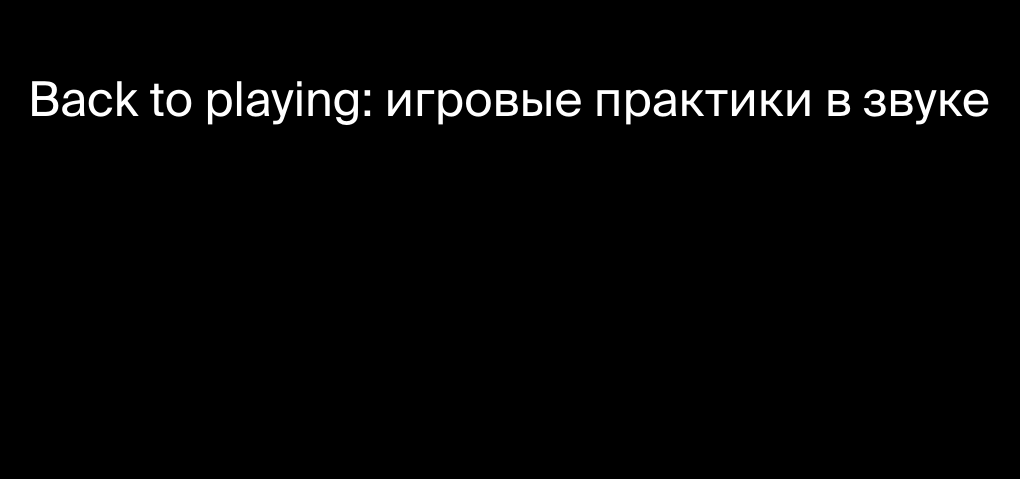
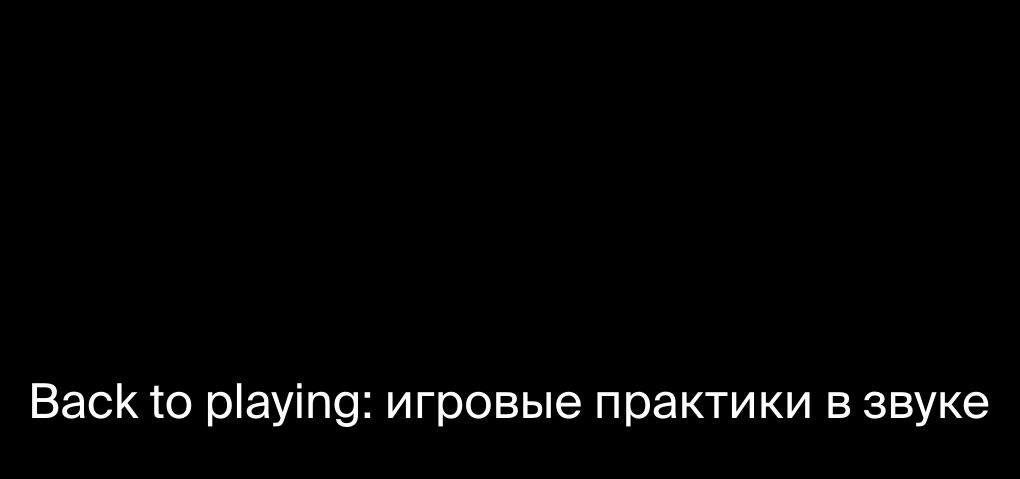
Before and after one commit to denicprotopopov/sound-game, a plain HTML site: page index.html in a window 1280 px wide. Shown: the whole page, without its empty margins (131-1151 px from the left). Drawn offline with Linux system fonts and the light colour scheme.

Commit message:
center text

```diff
--- a/index.html
+++ b/index.html
@@ -7,15 +7,16 @@
     <link rel="stylesheet" type="text/css" href="styles.css">
 </head>
 <body>
-    <div id="intro">
-        <p id="intro-text"></p>
-    </div>
-    <div id="content" style="display: none;">
-        <button id="back-button" style="display: none;">Back</button>
-        <p id="text-block"></p>
-        <div id="text-block-container" style="display: none;">
-            <p id="left-block"></p>
-            <p id="right-block"></p>
+    <div id="container">
+        <div id="intro" class="center-container">
+            <p id="intro-text"></p>
+        </div>
+        <div id="content" class="center-container" style="display: none;">
+            <p id="text-block"></p>
+            <div id="text-block-container" style="display: none;">
+                <div id="left-block"></div>
+                <div id="right-block"></div>
+            </div>
         </div>
     </div>
     <script src="script.js"></script>
--- a/script.js
+++ b/script.js
@@ -18,28 +18,57 @@ document.addEventListener('DOMContentLoaded', () => {
 
     const lastPart = {
         first: `<span id ='intro'>Часть 11 / Final</span>`,
-        second: `<div class="circle">Hildegard Westerkamp <br>
+        second: `<div class="circle"><span class='bold'>Hildegard Westerkamp. Soundwalking</span><br><br>
+        <br>
         Try to move <br>
         Without making any sound. <br>
         Is it possible?<br>
+        <br>
         Do you hear any<br>
         Intermittent or discrete sounds<br>
         Rustles<br>
         Bangs<br>
-        Swishes<br>
         Thuds<br>
-        What are the sources of the different sounds?<br>
+        <br>
         What else do you hear?<br>
+        <br>
         Lead your ears away from these sounds and listen<br>
         beyond-----into the distance.<br>
         What is the quietest sound?<br>
         What else do you hear?<br>
+        <br>
         What else?<br>
         What else?<br>
         What else?<br>
-        What else? </div>
+        What else?<br>
+
+        </div>
         `,
-        third: `<div class="circle">по русски</div>`
+        third: `<div class="circle"><span class='bold'>Хильдегард Вестеркамп. Звуковая прогулка</span><br><br>
+        <br>
+        Попробуйте пошевелиться<br>
+        Не издавая ни звука.<br>
+        Возможно ли это?<br>
+        <br>
+        Слышите ли вы какие-либо<br>
+        Прерывистые или отдельные звуки<br>
+        Шорохи<br>
+        Взрывы<br>
+        Глухие удары<br>
+        <br>
+        Что еще вы слышите?<br>
+        <br>
+        Отвлекитесь от этих звуков и послушайте<br>
+        то, что за пределами ----- на дистанции<br>
+        Какой звук самый тихий?<br>
+        Что еще вы слышите?<br>
+        <br>
+        Что еще? <br>
+        Что еще? <br>
+        Что еще? <br>
+        Что еще? <br>
+
+        </div>`
     };
 
     document.addEventListener('click', handleDocumentClick);
@@ -47,114 +76,116 @@ document.addEventListener('DOMContentLoaded', () => {
 
     const parts = [
         {
-            first: `Часть 2 / Пинг-понг или теннис`,
-            second: `непредсказуемость / музыкальные игры / хакинг / камни / <span class='circle'>шары</span> / звуковые карты /
-            <span class='circle'>спортивные игры</span> / синтезаторы / случайность / инструкции / игрушки / монетка / память /
-            изысканный труп / <span class='circle'>партитуры</span> / circuit bending / колода карт / слова / сломанный телефон /
-            правила / музыкальный автомат / звуковые игры / квесты / выбор / <span class='circle'>интерактивность</span> /
+            first: `<span id ='intro'>Часть 2 / Пинг-понг или теннис</span>`,
+            second: `непредсказуемость / музыкальные игры / хакинг / камни / <span class='circle'>шары</span> / звуковые карты /<br>
+            <span class='circle'>спортивные игры</span> / синтезаторы / случайность / инструкции / игрушки / монетка / память / <br>
+            изысканный труп / <span class='circle'>партитуры</span> / circuit bending / колода карт / слова / сломанный телефон / <br>
+            правила / музыкальный автомат / звуковые игры / квесты / выбор / <span class='circle'>интерактивность</span> / <br>
             шахматы / игральные кости / лего / тв-игра / звуковая поэзия / куклы / звуковые прогулки`
         },
         {
-            first: `Часть 3 / Шахматные партии`,
-            second: `непредсказуемость / музыкальные игры / хакинг / <span class='circle'>камни</span> / шары / звуковые карты /
-            <span class='circle'>спортивные игры</span> / <span class='circle'>синтезаторы</span> / случайность / инструкции / игрушки / монетка / память /
-            изысканный труп / партитуры / circuit bending / колода карт / слова / сломанный телефон /
-            правила / музыкальный автомат / звуковые игры / квесты / выбор / <span class='circle'>интерактивность</span> /
+            first: `<span id ='intro'>Часть 3 / Шахматные партии</span>`,
+            second: `непредсказуемость / музыкальные игры / хакинг / <span class='circle'>камни</span> / шары / звуковые карты / <br>
+            <span class='circle'>спортивные игры</span> / <span class='circle'>синтезаторы</span> / случайность / инструкции / игрушки / монетка / память / <br>
+            изысканный труп / партитуры / circuit bending / колода карт / слова / сломанный телефон / <br>
+            правила / музыкальный автомат / звуковые игры / квесты / выбор / <span class='circle'>интерактивность</span> / <br>
             <span class='circle'>шахматы</span> / игральные кости / лего / тв-игра / звуковая поэзия / куклы / звуковые прогулки`
         },
         {
-            first: `Часть 4 / Оркестр игрушек`,
-            second: `непредсказуемость / музыкальные игры / хакинг / камни / шары / звуковые карты /
-            спортивные игры / синтезаторы / случайность / инструкции / <span class='circle'>игрушки</span> / монетка / память /
-            изысканный труп / <span class='circle'>партитуры</span> / circuit bending / колода карт / слова / сломанный телефон /
-            правила / музыкальный автомат / звуковые игры / квесты / выбор / интерактивность /
+            first: `<span id ='intro'>Часть 4 / Оркестр игрушек</span>`,
+            second: `непредсказуемость / музыкальные игры / хакинг / камни / шары / звуковые карты / <br>
+            спортивные игры / синтезаторы / случайность / инструкции / <span class='circle'>игрушки</span> / монетка / память / <br>
+            изысканный труп / <span class='circle'>партитуры</span> / circuit bending / колода карт / слова / сломанный телефон / <br>
+            правила / музыкальный автомат / звуковые игры / квесты / выбор / интерактивность / <br>
             шахматы / игральные кости / лего / тв-игра / звуковая поэзия / <span class='circle'>куклы</span> / звуковые прогулки`,
         },
         {
-            firts: `Часть 5 / Играючи взламывать капиталистическую систему`,
-            second: `непредсказуемость / музыкальные игры / <span class='circle'>хакинг</span> / камни / шары / звуковые карты /
-            спортивные игры / <span class='circle'>синтезаторы</span> / случайность / инструкции / <span class='circle'>игрушки</span> / монетка / <span class='circle'>память</span> /
-            изысканный труп / партитуры / <span class='circle'>circuit bending</span> / колода карт / слова / сломанный телефон /
-            правила / музыкальный автомат / звуковые игры / квесты / выбор / интерактивность /
+            firts: `<span id ='intro'>Часть 5 / Играючи взламывать капиталистическую систему</span>`,
+            second: `непредсказуемость / музыкальные игры / <span class='circle'>хакинг</span> / камни / шары / звуковые карты / <br>
+            спортивные игры / <span class='circle'>синтезаторы</span> / случайность / инструкции / <span class='circle'>игрушки</span> / монетка / <span class='circle'>память</span> / <br>
+            изысканный труп / партитуры / <span class='circle'>circuit bending</span> / колода карт / слова / сломанный телефон / <br>
+            правила / музыкальный автомат / звуковые игры / квесты / выбор / интерактивность / <br>
             шахматы / игральные кости / <span class='circle'>лего</span> / тв-игра / звуковая поэзия / <span class='circle'>куклы</span> / звуковые прогулки`
         },
         {
-            first: `Часть 6 / Твой ход`,
-            second: `<span class='circle'>непредсказуемость</span> / музыкальные игры / хакинг / камни / шары / звуковые карты /
-            спортивные игры / синтезаторы / случайность / <span class='circle'>инструкции</span> / игрушки / монетка / память /
-            изысканный труп / <span class='circle'>партитуры</span> / circuit bending / колода карт / слова / <span class='circle'>сломанный телефон</span> /
-            правила / <span class='circle'>музыкальный автомат</span> / звуковые игры / квесты / <span class='circle'>выбор</span> / <span class='circle'>интерактивность</span> /
+            first: `<span id ='intro'>Часть 6 / Твой ход</span>`,
+            second: `<span class='circle'>непредсказуемость</span> / музыкальные игры / хакинг / камни / шары / звуковые карты / <br>
+            спортивные игры / синтезаторы / случайность / <span class='circle'>инструкции</span> / игрушки / монетка / память / <br>
+            изысканный труп / <span class='circle'>партитуры</span> / circuit bending / колода карт / слова / <span class='circle'>сломанный телефон</span> / <br>
+            правила / <span class='circle'>музыкальный автомат</span> / звуковые игры / квесты / <span class='circle'>выбор</span> / <span class='circle'>интерактивность</span> / <br>
             шахматы / игральные кости / лего / <span class='circle'>тв-игра</span> / звуковая поэзия / куклы / звуковые прогулки`,
             third: `<div class="circle">
-            <span class='bold'>Pauline Oliveros. For Annea Lockwood and Alison Knowles.</span> 1975<br>
+            <span class='bold'>Pauline Oliveros. For Annea Lockwood and<br>
+             Alison Knowles. 1975</span><br><br>
                 Keep the next sound you hear in mind<br>
                 for at least the next halfhour.
             </div>
             `,
             fourth: `<div class="circle">
-            <span class='bold'>Полина Оливерос. Для Анни Локвуд и Элисон Ноулз.</span> 1975<br>
-                Запомните следующий звук, который вы услышите,<br>
-                по крайней мере, на ближайшие полчаса.
+            <span class='bold'>Полина Оливерос. Для Анни Локвуд и<br>
+             Элисон Ноулз. 1975</span><br><br>
+                Запомните следующий звук, который вы <br>услышите,
+                хотя бы на ближайшие полчаса.
             </div>`
         },
         {
-            first: `Часть 7 / Игры слов`,
-            second: `непредсказуемость / музыкальные игры / хакинг / камни / шары / звуковые карты /
-            спортивные игры / синтезаторы / случайность / <span class='circle'>инструкции</span> / игрушки / монетка / память /
-            изысканный труп / <span class='circle'>партитуры</span> / circuit bending / колода карт / <span class='circle'>слова</span> / сломанный телефон /
-            правила / музыкальный автомат / звуковые игры / квесты / выбор / интерактивность /
+            first: `<span id ='intro'>Часть 7 / Игры слов</span>`,
+            second: `непредсказуемость / музыкальные игры / хакинг / камни / шары / звуковые карты / <br>
+            спортивные игры / синтезаторы / случайность / <span class='circle'>инструкции</span> / игрушки / монетка / память / <br>
+            изысканный труп / <span class='circle'>партитуры</span> / circuit bending / колода карт / <span class='circle'>слова</span> / сломанный телефон / <br>
+            правила / музыкальный автомат / звуковые игры / квесты / выбор / интерактивность / <br>
             шахматы / игральные кости / лего / тв-игра / <span class='circle'>звуковая поэзия</span> / куклы / звуковые прогулки`
         },
         {
-            first: `Часть 8 / Игры в композиторов`,
-            second: `<span class='circle'>непредсказуемость</span> / <span class='circle'>музыкальные игры</span> / хакинг / камни / шары / звуковые карты /
-            спортивные игры / синтезаторы / <span class='circle'>случайность</span> / инструкции / игрушки / <span class='circle'>монетка</span> / память /
-            <span class='circle'>изысканный труп</span> / партитуры / circuit bending / <span class='circle'>колода карт</span> / слова / сломанный телефон /
-            правила / музыкальный автомат / звуковые игры / квесты / <span class='circle'>выбор</span> / интерактивность /
+            first: `<span id ='intro'>Часть 8 / Игры в композиторов</span>`,
+            second: `<span class='circle'>непредсказуемость</span> / <span class='circle'>музыкальные игры</span> / хакинг / камни / шары / звуковые карты / <br>
+            спортивные игры / синтезаторы / <span class='circle'>случайность</span> / инструкции / игрушки / <span class='circle'>монетка</span> / память / <br>
+            <span class='circle'>изысканный труп</span> / партитуры / circuit bending / <span class='circle'>колода карт</span> / слова / сломанный телефон / <br>
+            правила / музыкальный автомат / звуковые игры / квесты / <span class='circle'>выбор</span> / интерактивность / <br>
             шахматы / <span class='circle'>игральные кости</span> / лего / тв-игра / звуковая поэзия / куклы / звуковые прогулки`,
             third: `<div class="circle">
-            <span class='bold'>Brian Eno, Peter Schmidt. Oblique Strategies</span><br>
+            <span class='bold'>Brian Eno, Peter Schmidt. Oblique Strategies</span><br><br>
                 In total darkness, or in a very large room,<br>
                 very quietly
             </div>
             <br><br>
             <div class="circle">
-            <span class='bold'>Brian Eno, Peter Schmidt. Oblique Strategies</span><br>
+            <span class='bold'>Brian Eno, Peter Schmidt. Oblique Strategies</span><br><br>
                 Be less critical more often
             </div>`,
             fourth: `<div class="circle">
-            <span class='bold'>Брайан Ино, Питер Шмидт. Oblique Strategies</span><br>
-                В полной темноте или в очень большой комнате,<br>
+            <span class='bold'>Брайан Ино, Питер Шмидт. Oblique Strategies</span><br><br>
+                В полной темноте или в очень большой комнате,
                 очень тихо
             </div><br><br>
             <div class="circle">
-            <span class='bold'>Брайан Ино, Питер Шмидт. Oblique Strategies</span><br>
+            <span class='bold'>Брайан Ино, Питер Шмидт. Oblique Strategies</span><br><br>
                 Будьте менее критичны почаще
             </div>`
         },
         {
-            first: `Часть 9 / Видеоигры без видео`,
-            second: `непредсказуемость / музыкальные игры / хакинг / камни / шары / звуковые карты /
-            спортивные игры / <span class='circle'>синтезаторы</span> / случайность / <span class='circle'>инструкции</span> / игрушки / монетка / <span class='circle'>память</span> /
-            изысканный труп / партитуры / circuit bending / колода карт / слова / сломанный телефон /
-            <span class='circle'>правила</span> / музыкальный автомат / <span class='circle'>звуковые игры</span> / квесты / <span class='circle'>выбор</span> / <span class='circle'>интерактивность</span> /
+            first: `<span id ='intro'>Часть 9 / Видеоигры без видео</span>`,
+            second: `непредсказуемость / музыкальные игры / хакинг / камни / шары / звуковые карты / <br>
+            спортивные игры / <span class='circle'>синтезаторы</span> / случайность / <span class='circle'>инструкции</span> / игрушки / монетка / <span class='circle'>память</span> / <br>
+            изысканный труп / партитуры / circuit bending / колода карт / слова / сломанный телефон / <br>
+            <span class='circle'>правила</span> / музыкальный автомат / <span class='circle'>звуковые игры</span> / квесты / <span class='circle'>выбор</span> / <span class='circle'>интерактивность</span> / <br>
             шахматы / игральные кости / лего / тв-игра / звуковая поэзия / куклы / звуковые прогулки`
         },
         {
-            first: `Часть 10 / Для начала правила`,
-            second: `непредсказуемость / музыкальные игры / хакинг / камни / шары / <span class='circle'>звуковые карты</span> /
-            спортивные игры / синтезаторы / случайность / <span class='circle'>инструкции</span> / игрушки / монетка / память /
-            изысканный труп / <span class='circle'>партитуры</span> / circuit bending / колода карт / слова / сломанный телефон /
-            <span class='circle'>правила</span> / музыкальный автомат / звуковые игры / <span class='circle'>квесты</span> / выбор / интерактивность /
+            first: `<span id ='intro'>Часть 10 / Для начала правила</span>`,
+            second: `непредсказуемость / музыкальные игры / хакинг / камни / шары / <span class='circle'>звуковые карты</span> / <br>
+            спортивные игры / синтезаторы / случайность / <span class='circle'>инструкции</span> / игрушки / монетка / память / <br>
+            изысканный труп / <span class='circle'>партитуры</span> / circuit bending / колода карт / слова / сломанный телефон / <br>
+            <span class='circle'>правила</span> / музыкальный автомат / звуковые игры / <span class='circle'>квесты</span> / выбор / интерактивность / <br>
             шахматы / игральные кости / лего / тв-игра / звуковая поэзия / куклы / <span class='circle'>звуковые прогулки</span>`,
             third: `<div class="circle">
-            <span class='bold'>Ken Friedman. Mandatory Happening. 1966</span><br>
+            <span class='bold'>Ken Friedman. Mandatory Happening. 1966</span><br><br>
             You will decide to read this score or
             <br>not to read it. When you have made your decision, <br>
             the happening is over.
             </div>`,
             fourth: `<div class="circle">
-            <span class='bold'>Кен Фридман. Обязательный хэппенинг. 1966</span><br>
+            <span class='bold'>Кен Фридман. Обязательный хэппенинг. 1966</span><br><br>
             Вы сами решите, читать эту партитуру или <br>
             не читать. Когда вы примете решение, <br>
             хеппенинг закончится.
--- a/styles.css
+++ b/styles.css
@@ -8,16 +8,34 @@
     src: url("fonts/SuisseIntl-Bold.otf") format("opentype");
 }
 
-
 body {
     background-color: black;
     color: white;
     font-family: Suisse, sans-serif; /* Optional: Set a default font */
+    margin: 0;
+    height: 100vh;
+    display: flex;
+    justify-content: center;
+    align-items: center;
 }
 
-#intro, #content {
+#container {
+    display: flex;
+    flex-direction: column;
+    justify-content: center;
+    align-items: center;
     text-align: center;
-    margin: 50px;
+    width: 100%;
+    height: 100%;
+}
+
+#intro {
+    font-size: 3em;
+    filter: blur(0.7px);
+    -webkit-filter: blur(0.7px);
+}
+
+#content {
     font-size: 1.5em;
     line-height: 2; /* Increase line height for better readability */
     filter: blur(0.5px);
@@ -26,12 +44,6 @@ body {
 
 .bold {
     font-family: SuisseBold;
-}
-
-#intro {
-    font-size: 3em;
-    filter: blur(0.7px);
-    -webkit-filter: blur(0.7px);
 }
 
 .circle {
@@ -43,12 +55,16 @@ body {
 
 #text-block-container {
     display: flex;
-    justify-content: space-between;
+    justify-content: space-evenly;
+    align-items: center;
+    width: 100%; /* Adjust the width as needed */
     margin-top: 20px;
 }
 
 #left-block, #right-block {
-    width: 45%;
+    min-width: 49%;
+    flex: 1;
+    margin: 0 15px;
     text-align: left;
     line-height: 1.6; /* Increase line height for left and right blocks */
 }
```
